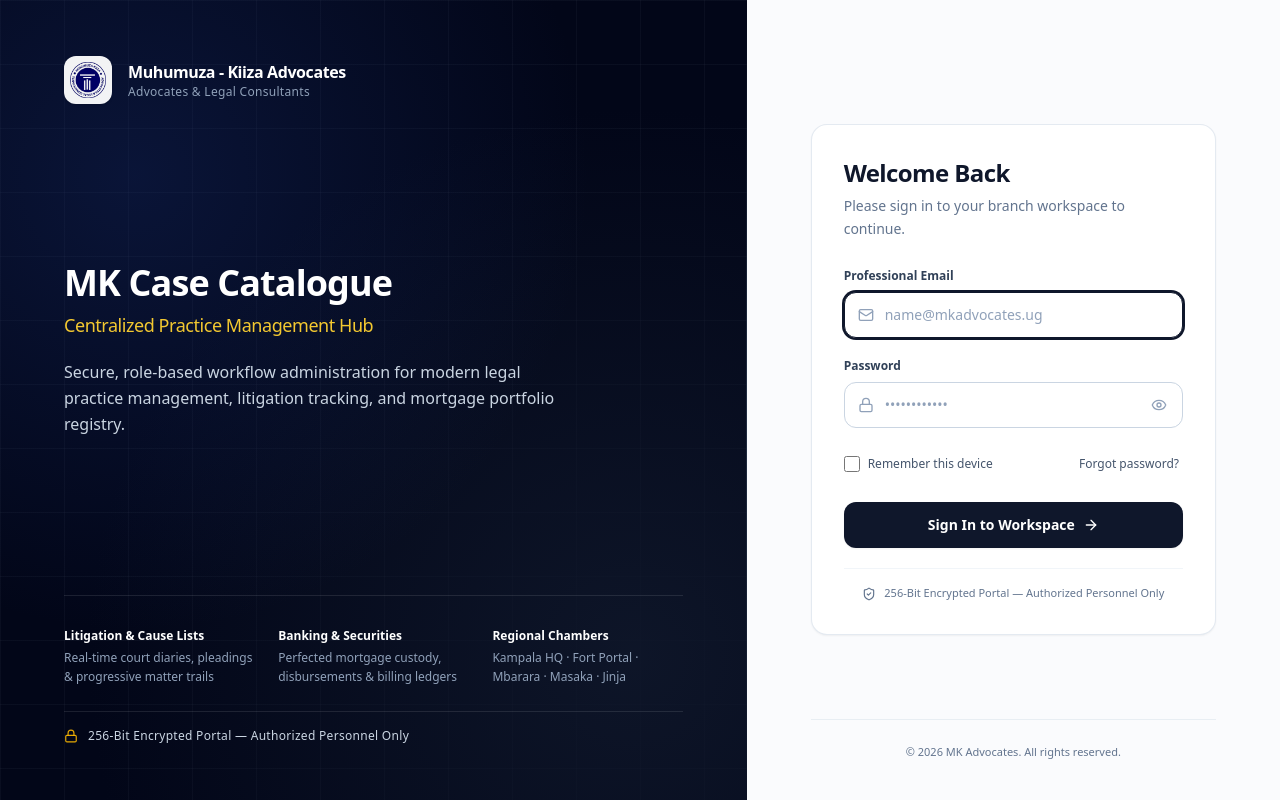
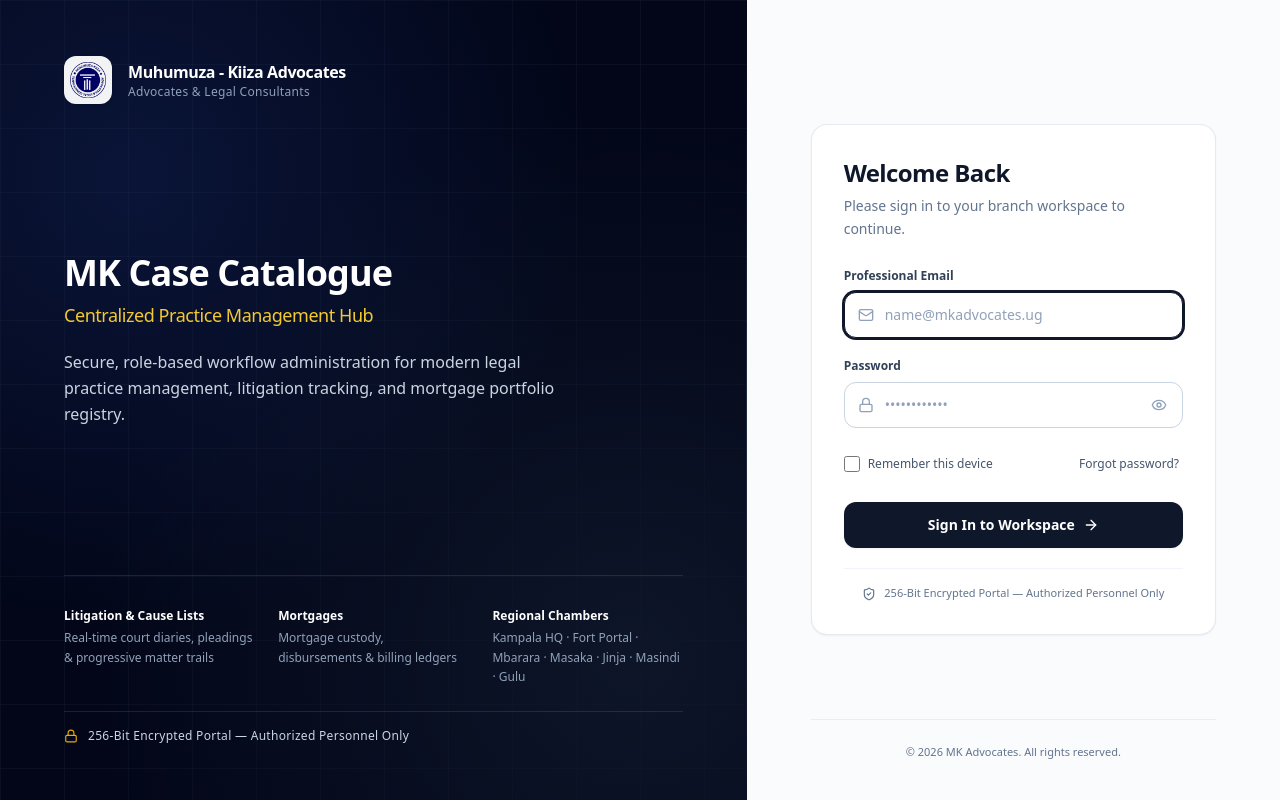
Before and after one commit to malcomx-ui/Catalogue-, a React (Vite) app: page / in a window 1280 px wide. Built offline with nearby package versions, Linux system fonts and the light colour scheme; no server answers; the database is empty.

Commit message:
style: update branch and practice area labels
Update login screen branding to reflect expanded operations, including the new Masindi and Gulu branches and renaming "Banking & Securities" to "Mortgages."

```diff
--- a/src/components/auth/LoginScreen.tsx
+++ b/src/components/auth/LoginScreen.tsx
@@ -250,15 +250,15 @@ export const LoginScreen: React.FC<LoginScreenProps> = ({ onLoginSuccess }) => {
                 </p>
               </div>
               <div>
-                <p className="text-xs font-semibold text-white">Banking &amp; Securities</p>
+                <p className="text-xs font-semibold text-white">Mortgages</p>
                 <p className="text-xs text-slate-400 mt-1 leading-relaxed">
-                  Perfected mortgage custody, disbursements &amp; billing ledgers
+                  Mortgage custody, disbursements &amp; billing ledgers
                 </p>
               </div>
               <div>
                 <p className="text-xs font-semibold text-white">Regional Chambers</p>
                 <p className="text-xs text-slate-400 mt-1 leading-relaxed">
-                  Kampala HQ · Fort Portal · Mbarara · Masaka · Jinja
+                  Kampala HQ · Fort Portal · Mbarara · Masaka · Jinja · Masindi · Gulu
                 </p>
               </div>
             </div>
```
